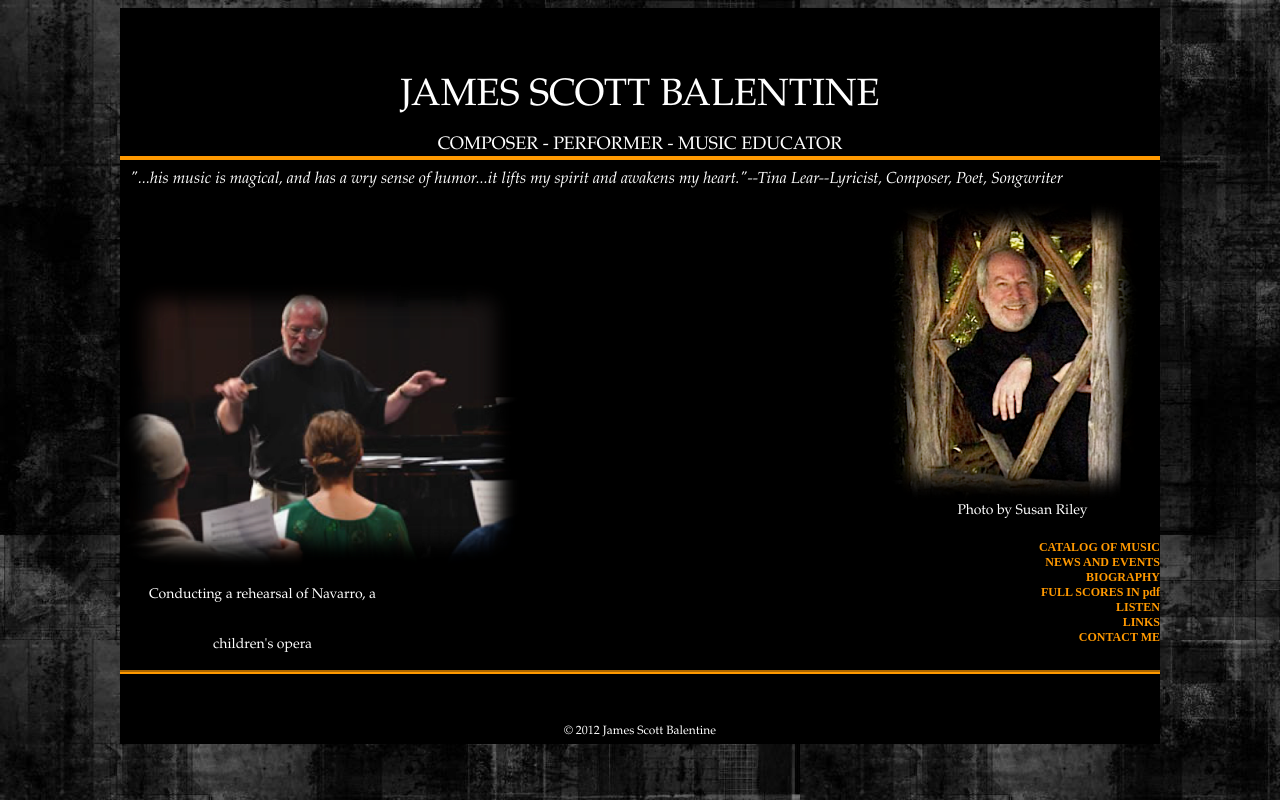
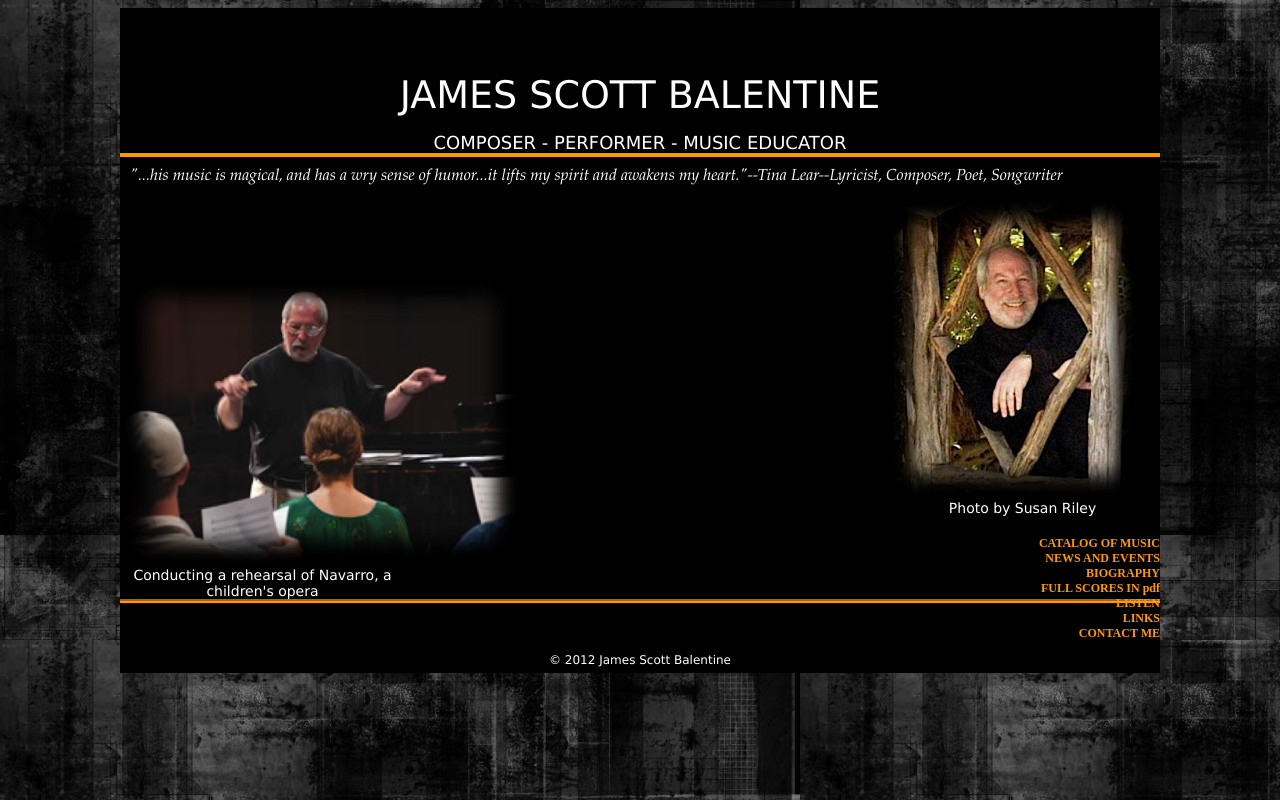
Before and after one commit to jamesbalentine/jamesscottbalentine-site, a PHP site: page /index.php?page=scripts in a window 1280 px wide. Run offline with PHP 8.4, Linux system fonts and the light colour scheme.

Commit message:
styles and fonts

```diff
--- a/css/jsbstyles.css
+++ b/css/jsbstyles.css
@@ -1,4 +1,5 @@
-body {color: white; background-color: black; background-image: url(../Images/black.jpg); }
+@font-face {font-family: "Palatino"; src: url(../fonts/palatino.ttf) format("truetype");}
+body {font-family: "Palantino"; color: white; background-color: black; background-image: url(../Images/black.jpg); }
 a {text-decoration: none; font-size: 12px; font-weight: bold; outline: none;}
 a:link {color: #ff9900;}
 a:visited {color: #008080;}
@@ -9,7 +10,7 @@ a:hover {text-decoration: underline;}
 .body-section {text-align: center; margin-left: auto; margin-right: auto; height: auto; width: 1040px; background-color: black; padding-bottom: 4px;}
 
 .caption {font-family: "Palatino", Verdana, sans-serif; font-size: 10px}
-.caption2 {line-height: 50px; text-align: center; font-family: "Palatino", Verdana, sans-serif; font-size: 14px;}
+.caption2 {text-align: center; font-family: "Palatino", Verdana, sans-serif; font-size: 14px;}
 
 .catalog-category {text-align: left; border: "2"; padding-top: 20px; padding-bottom: 4px; margin: auto; height: auto; width: 782px; font-family: "Palatino"; font-size: 24px;}
 .catalog-title {font-size: 16px; padding-top: 10px; vertical-align: top;}
--- a/inc/scripts.php
+++ b/inc/scripts.php
@@ -1,5 +1 @@
-<style type="application/x-font-TrueType">
-	@font-face {font-family: "Palatino"; src: url(../fonts/palatino.ttf) format("truetype");}
-	body {font-family: "Palantino";}
-</style>
 <link rel="stylesheet" type="text/css" href="css/jsbstyles.css">
```
